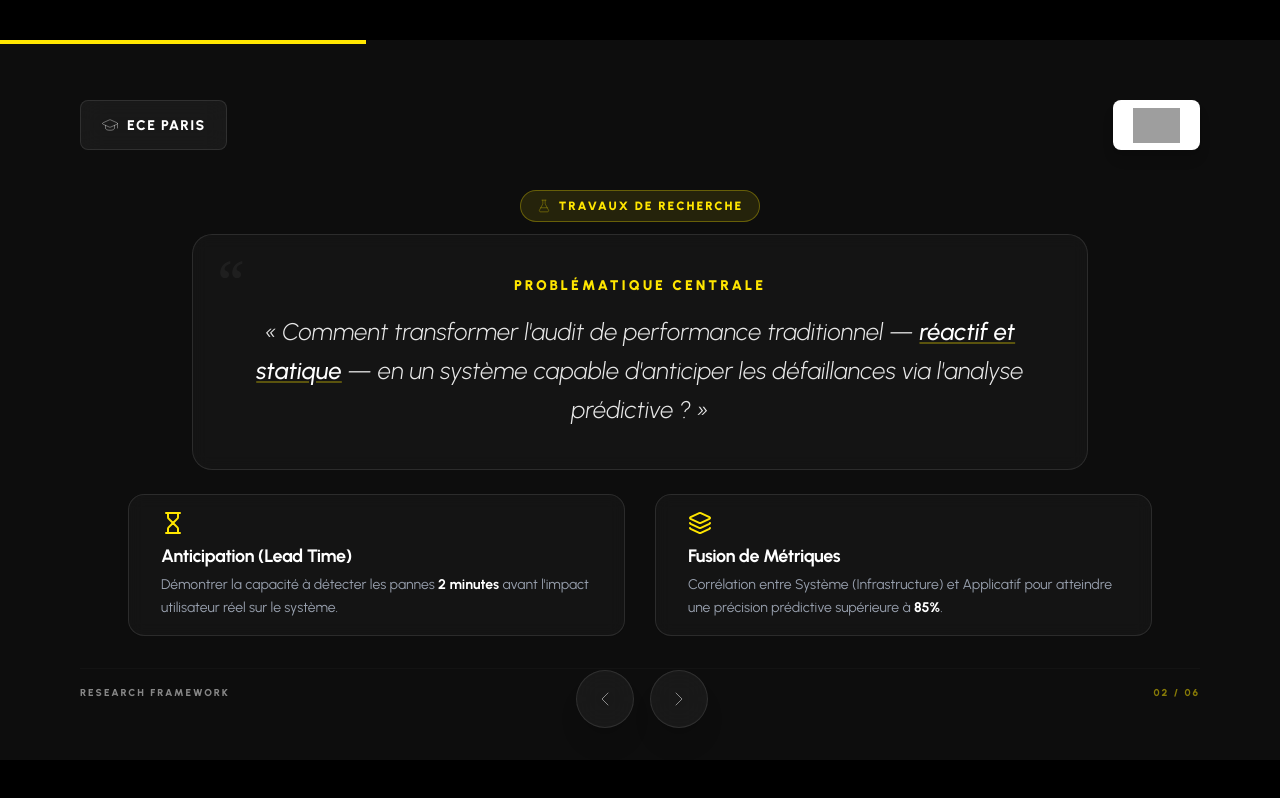
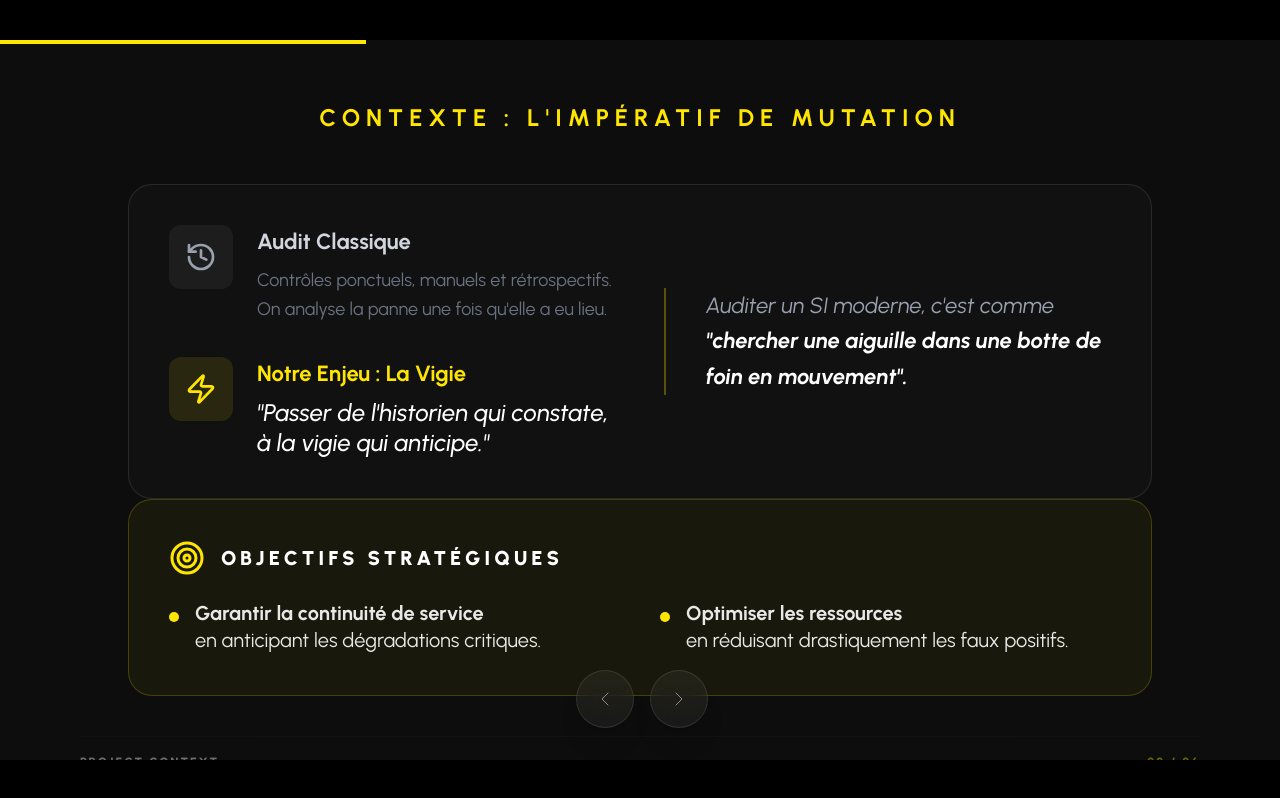
Before and after one commit to Medenga/Presentation-PFE, a React (Vite) app in the folder client/: page /slide2 in a window 1280 px wide. Built offline with nearby package versions, Linux system fonts and the light colour scheme; grey boxes are pictures that could not be loaded.

Commit message:
Commit nico

```diff
--- a/client/src/slides/Slide2.jsx
+++ b/client/src/slides/Slide2.jsx
@@ -1,11 +1,6 @@
 import React from 'react';
 import { motion } from 'framer-motion';
-import {
-  GraduationCap,
-  FlaskConical,
-  Hourglass,
-  Layers
-} from 'lucide-react';
+import { History, Zap, Target } from 'lucide-react';
 
 const Slide2 = () => {
   return (
@@ -15,69 +10,83 @@ const Slide2 = () => {
       exit={{ opacity: 0 }}
       className="relative w-[1280px] h-[720px] bg-[#0d0d0d] text-white flex flex-col p-[60px_80px] overflow-hidden font-urbanist"
     >
-      {/* HEADER */}
-      <div className="flex justify-between items-center z-10 w-full mb-2">
-        <div className="h-[50px] bg-white/[0.05] border border-white/10 rounded-lg px-5 flex items-center backdrop-blur-md">
-          <div className="flex items-center gap-2 font-extrabold text-[14px] tracking-widest uppercase text-white">
-            <GraduationCap size={18} strokeWidth={0.5} />
-            <span>ECE PARIS</span>
-          </div>
-        </div>
-        <div className="h-[50px] bg-white rounded-lg px-5 flex items-center shadow-lg">
-          <img
-            src="https://upload.wikimedia.org/wikipedia/commons/3/34/EY_logo_2019.svg"
-            alt="EY"
-            className="h-[35px]"
-          />
-        </div>
-      </div>
+      {/* Titre de la slide - text-[24px] */}
+      <h2 className="text-[#FFE600] text-[24px] font-bold tracking-[6px] uppercase mb-12 text-center">
+        Contexte : L'impératif de mutation
+      </h2>
 
-      {/* MAIN CONTENT */}
-      <div className="z-10 flex-grow flex flex-col justify-center">
-        {/* Badge Travaux de Recherche */}
-        <div className="flex justify-center mb-3">
-          <span className="bg-[#FFE600]/10 border border-[#FFE600]/30 text-[#FFE600] px-4 py-1.5 rounded-full text-[12px] font-black uppercase tracking-[2px] flex items-center gap-2">
-            <FlaskConical size={14} strokeWidth={0.5} /> Travaux de Recherche
-          </span>
-        </div>
+      <div className="z-10 flex-grow flex flex-col justify-between max-w-5xl mx-auto w-full mb-10">
 
-        {/* Problem Box */}
-        <div className="max-w-4xl mx-auto bg-white/[0.03] border border-white/10 p-10 rounded-[20px] mb-6 text-center backdrop-blur-sm relative">
-           {/* Quote Icon decorative */}
-           <div className="absolute top-4 left-6 text-white/5 text-6xl font-serif">“</div>
+        {/* BLOC 1 : LE PARADOXE (Audit vs Vigie) */}
+        <div className="grid grid-cols-2 gap-12 items-center bg-white/[0.02] border border-white/10 p-10 rounded-3xl">
+          <div className="space-y-8">
+            <div className="flex gap-6 items-start">
+              <div className="bg-white/5 p-4 rounded-xl">
+                <History className="text-gray-400" size={32} />
+              </div>
+              <div>
+                <h3 className="text-[22px] font-bold text-gray-300 mb-2">Audit Classique</h3>
+                <p className="text-[18px] text-gray-500 leading-relaxed">
+                  Contrôles ponctuels, manuels et rétrospectifs. <br/>
+                  On analyse la panne une fois qu'elle a eu lieu.
+                </p>
+              </div>
+            </div>
 
-           <h2 className="text-[#FFE600] text-[14px] font-black uppercase tracking-[3px] mb-4">
-             Problématique Centrale
-           </h2>
-           <p className="text-[24px] font-light leading-relaxed text-white/90 italic">
-             « Comment transformer l'audit de performance traditionnel — <span className="text-white font-medium italic underline decoration-[#FFE600]/30">réactif et statique</span> — en un système capable d'anticiper les défaillances via l'analyse prédictive ? »
-           </p>
-        </div>
-
-        {/* Grid 2 Columns */}
-        <div className="grid grid-cols-2 gap-[30px] max-w-5xl mx-auto w-full">
-          <div className="bg-white/[0.03] border border-white/10 px-8 py-4 rounded-[16px] backdrop-blur-sm group hover:border-[#FFE600]/40 transition-colors">
-            <Hourglass className="text-[#FFE600] mb-2 group-hover:scale-110 transition-transform" size={24} />
-            <h4 className="text-[18px] font-bold mb-1 tracking-tight">Anticipation (Lead Time)</h4>
-            <p className="text-[14px] text-gray-400 leading-relaxed">
-              Démontrer la capacité à détecter les pannes <b className="text-white font-bold">2 minutes</b> avant l'impact utilisateur réel sur le système.
-            </p>
+            <div className="flex gap-6 items-start">
+              <div className="bg-[#FFE600]/10 p-4 rounded-xl">
+                <Zap className="text-[#FFE600]" size={32} />
+              </div>
+              <div>
+                <h3 className="text-[22px] font-bold text-[#FFE600] mb-2">Notre Enjeu : La Vigie</h3>
+                <p className="text-[24px] text-white font-medium italic leading-tight">
+                  "Passer de l'historien qui constate, <br/>
+                  à la vigie qui anticipe."
+                </p>
+              </div>
+            </div>
           </div>
 
-          <div className="bg-white/[0.03] border border-white/10 px-8 py-4 rounded-[16px] backdrop-blur-sm group hover:border-[#FFE600]/40 transition-colors">
-            <Layers className="text-[#FFE600] mb-2 group-hover:scale-110 transition-transform" size={24} />
-            <h4 className="text-[18px] font-bold mb-1 tracking-tight">Fusion de Métriques</h4>
-            <p className="text-[14px] text-gray-400 leading-relaxed">
-              Corrélation entre Système (Infrastructure) et Applicatif pour atteindre une précision prédictive supérieure à <b className="text-white font-bold">85%</b>.
+          {/* Analogie visuelle */}
+          <div className="border-l-2 border-[#FFE600]/30 pl-10">
+            <p className="text-[22px] text-gray-400 italic leading-relaxed">
+              Auditer un SI moderne, c'est comme <br/>
+              <span className="text-white font-bold">"chercher une aiguille dans une botte de foin en mouvement".</span>
             </p>
           </div>
         </div>
+
+        {/* BLOC 2 : OBJECTIFS (Horizontal) */}
+        <div className="bg-[#FFE600]/5 border border-[#FFE600]/20 p-10 rounded-3xl">
+          <div className="flex items-center gap-4 mb-6">
+            <Target className="text-[#FFE600]" size={36} />
+            <h4 className="text-[20px] font-black uppercase tracking-[4px]">Objectifs Stratégiques</h4>
+          </div>
+
+          <div className="grid grid-cols-2 gap-10">
+            <div className="flex gap-4">
+              <div className="min-w-[10px] h-[10px] bg-[#FFE600] rounded-full mt-3" />
+              <p className="text-[20px] text-white/90 leading-snug">
+                <b>Garantir la continuité de service</b> <br/>
+                en anticipant les dégradations critiques.
+              </p>
+            </div>
+            <div className="flex gap-4">
+              <div className="min-w-[10px] h-[10px] bg-[#FFE600] rounded-full mt-3" />
+              <p className="text-[20px] text-white/90 leading-snug">
+                <b>Optimiser les ressources</b> <br/>
+                en réduisant drastiquement les faux positifs.
+              </p>
+            </div>
+          </div>
+        </div>
+
       </div>
 
       {/* FOOTER HUD */}
-      <div className="mt-auto pt-4 border-t border-white/5 flex justify-between items-center opacity-50">
-        <div className="text-[10px] font-extrabold uppercase tracking-[2px]">Research Framework</div>
-        <div className="text-[10px] font-extrabold uppercase tracking-[2px] text-[#FFE600]">02 / 06</div>
+      <div className="mt-auto pt-4 border-t border-white/5 flex justify-between items-center opacity-40">
+        <div className="text-[12px] font-extrabold uppercase tracking-[2px]">Project Context</div>
+        <div className="text-[12px] font-extrabold uppercase tracking-[2px] text-[#FFE600]">02 / 06</div>
       </div>
     </motion.div>
   );
--- /dev/null
+++ b/client/src/slides/Slide8_3.jsx
@@ -0,0 +1,78 @@
+import React from 'react';
+import { motion } from 'framer-motion';
+import { ShieldCheck, Activity, Database, Sparkles } from 'lucide-react';
+
+const Slide8_3 = () => {
+  return (
+    <motion.div
+      initial={{ opacity: 0 }}
+      animate={{ opacity: 1 }}
+      exit={{ opacity: 0 }}
+      className="relative w-[1280px] h-[720px] bg-[#0d0d0d] text-white flex flex-col p-[60px_80px] overflow-hidden font-urbanist"
+    >
+      {/* Titre de la slide - text-[20px] */}
+      <h2 className="text-[#FFE600] text-[20px] font-bold tracking-[5px] uppercase mb-8 text-center">
+        État de l'Art & Positionnement
+      </h2>
+
+      <div className="flex-grow flex flex-col justify-center max-w-5xl mx-auto w-full">
+        {/* En-têtes du tableau - text-[13px] */}
+        <div className="grid grid-cols-4 border-b border-white/10 pb-4 mb-4 text-[13px] font-black uppercase tracking-widest text-gray-500">
+          <div>Approche</div>
+          <div>Solution Type</div>
+          <div>Forces</div>
+          <div className="text-[#FFE600]">Limites Critiques</div>
+        </div>
+
+        {/* Ligne IFACI - text-[18px] pour les titres, text-[16px] pour le reste */}
+        <div className="grid grid-cols-4 border-b border-white/5 py-6 items-center">
+          <div className="flex items-center gap-3 font-bold text-[18px]">
+            <ShieldCheck className="text-blue-400" size={22} /> Normative
+          </div>
+          <div className="text-gray-300 text-[16px]">IFACI / IIA</div>
+          <div className="text-[15px] text-gray-400">Cadre rigoureux, crédibilité</div>
+          <div className="text-[15px] text-red-400/90 italic font-medium">Vision rétrospective, réactivité limitée</div>
+        </div>
+
+        {/* Ligne AIOps */}
+        <div className="grid grid-cols-4 border-b border-white/5 py-6 items-center">
+          <div className="flex items-center gap-3 font-bold text-[18px]">
+            <Activity className="text-green-400" size={22} /> Technique
+          </div>
+          <div className="text-gray-300 text-[16px]">Dynatrace / Splunk</div>
+          <div className="text-[15px] text-gray-400">Puissance temps réel</div>
+          <div className="text-[15px] text-red-400/90 italic font-medium">Effet "Boîte noire", preuve opaque</div>
+        </div>
+
+        {/* Ligne AMS */}
+        <div className="grid grid-cols-4 border-b border-white/5 py-6 items-center">
+          <div className="flex items-center gap-3 font-bold text-[18px]">
+            <Database className="text-purple-400" size={22} /> Documentaire
+          </div>
+          <div className="text-gray-300 text-[16px]">AuditBoard</div>
+          <div className="text-[15px] text-gray-400">Workflow centralisé</div>
+          <div className="text-[15px] text-red-400/90 italic font-medium">Mode "batch", pas de temps réel</div>
+        </div>
+
+        {/* Bloc Proposition de Valeur - Titre text-[14px], Corps text-[22px] */}
+        <div className="mt-10 bg-[#FFE600] p-[2px] rounded-2xl shadow-[0_0_20px_rgba(255,230,0,0.1)]">
+          <div className="bg-[#0d0d0d] rounded-[14px] p-6 flex items-center gap-8">
+            <div className="bg-[#FFE600] p-4 rounded-full text-black">
+              <Sparkles size={28} />
+            </div>
+            <div>
+              <h4 className="text-[#FFE600] text-[14px] font-black uppercase tracking-widest mb-1">
+                Notre Proposition de Valeur
+              </h4>
+              <p className="text-[22px] leading-tight text-white/95 italic">
+                Allier <b>Rigueur de l'Audit</b> et <b>Puissance de l'AIOps</b> via l'explicabilité <span className="text-[#FFE600] font-bold">(XAI - SHAP/LIME)</span>.
+              </p>
+            </div>
+          </div>
+        </div>
+      </div>
+    </motion.div>
+  );
+};
+
+export default Slide8_3;
```
Also changed, not shown: client/src/slides/Slide9_4.jsx (added, +88 -0 lines).
